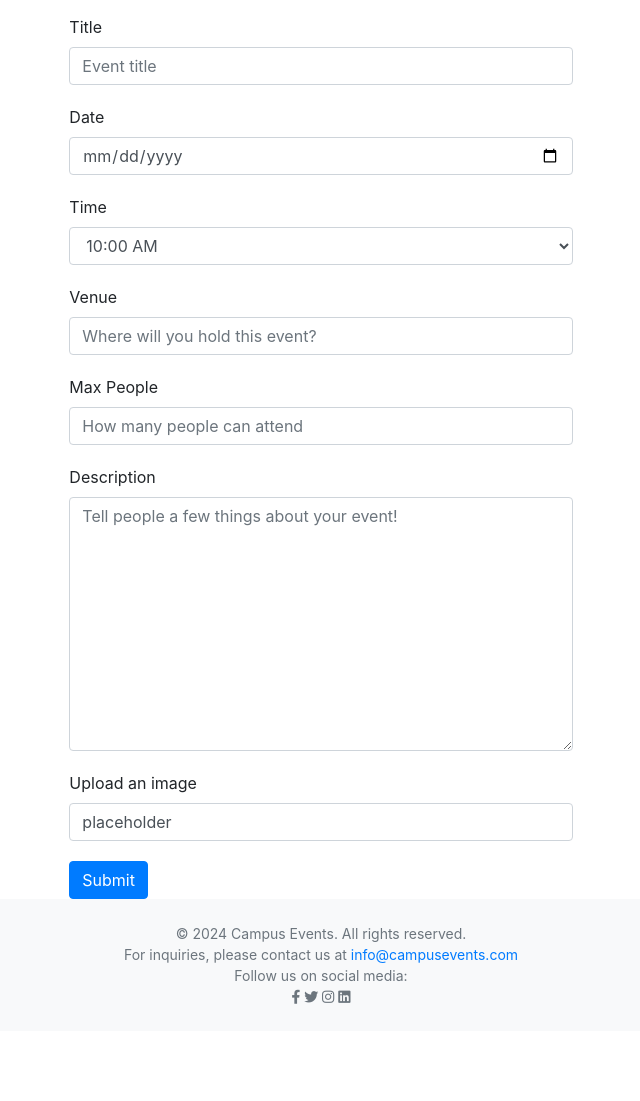
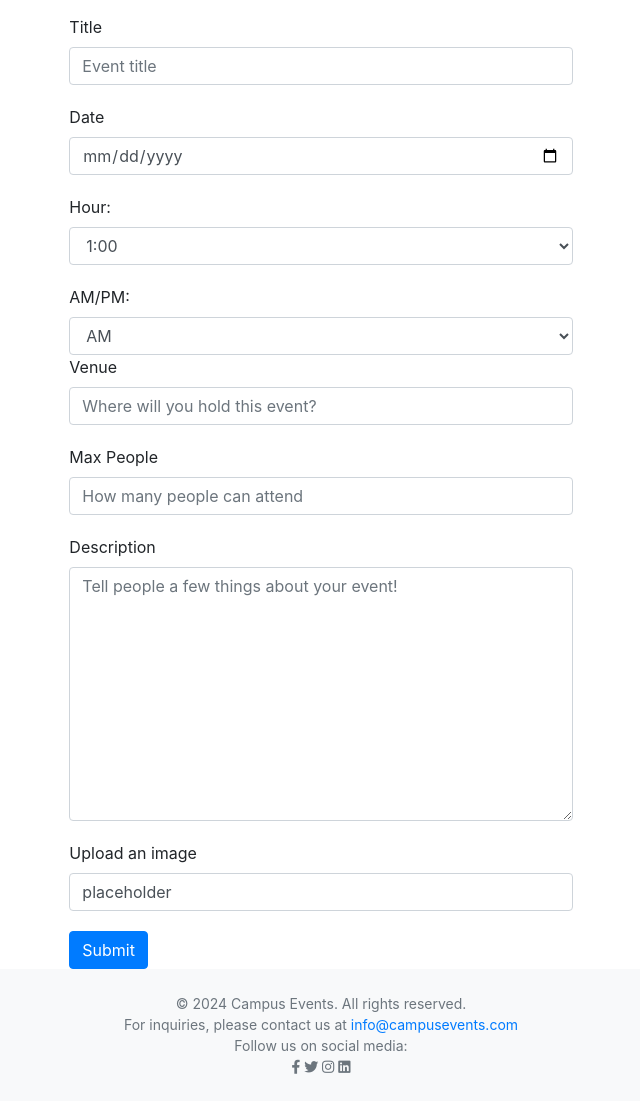
Before and after one commit to jomazzei/campus-connect, a Django app: page /create/ in a window 1280 px wide. Shown: the part 241-1342 px from the top of the page, without its empty margins (319-959 px from the left). Before the commit the page ends 1245 px from the top, so only its background shows below. Run offline with Django 4.2, Linux system fonts and the light colour scheme; the visitor is signed in with stand-in values (Sample User, id 1); some libraries are stand-ins or nearby versions.

Commit message:
Cannot fix the time part of the form. Will ask Coding Coach

```diff
--- a/campusconnect/settings.py
+++ b/campusconnect/settings.py
@@ -114,6 +114,10 @@ if "DEBUG" in os.environ:
             'NAME': BASE_DIR / 'db.sqlite3',
         }
     }
+# Testing database
+elif 'test' in sys.argv:
+    DATABASES['default']['ENGINE'] = 'django.db.backends.sqlite3'
+
 # If Debug = False, it will instead connect to the live hosted ESQL database for production deployment
 else:
     DATABASES = {
--- a/event/forms.py
+++ b/event/forms.py
@@ -10,7 +10,7 @@ class CreateEventForm(forms.ModelForm):
     """
     class Meta:
         model = Event
-        fields = ("title","content","venue","event_host_date","event_host_time","max_people","featured_image",)
+        fields = ("title","content","venue","event_host_date","event_host_time","event_host_time_AMPM","max_people","featured_image",)
         widgets = {
             'event_host_date': forms.DateInput(attrs={'type': 'date', 'class': 'form-control'}),
         }
--- a/event/models.py
+++ b/event/models.py
@@ -5,6 +5,26 @@ from django.contrib.auth.models import User
 
 # Create your models here.
 class Event(models.Model):
+    TIME_CHOICES_12H = [
+    (1, "1:00"),
+    (2, "2:00"),
+    (3, "3:00"),
+    (4, "4:00"),
+    (5, "5:00"),
+    (6, "6:00"),
+    (7, "7:00"),
+    (8, "8:00"),
+    (9, "9:00"),
+    (10, "10:00"),
+    (11, "11:00"),
+    (12, "12:00")
+    ]
+
+    TIME_AMPM = [
+    ("AM", "AM"),
+    ("PM", "PM")
+    ]
+
     # Name of the event
     title = models.CharField(max_length=200, unique=True)
     # URL field
@@ -12,7 +32,8 @@ class Event(models.Model):
     # The date the event is held
     event_host_date = models.DateTimeField()
     # Time of event
-    event_host_time = models.TimeField()
+    event_host_time = models.IntegerField(choices=TIME_CHOICES_12H, default=1)
+    event_host_time_AMPM = models.CharField(max_length=2, choices=TIME_AMPM, default="AM")
     # Where the event is held
     venue = models.CharField(max_length=200)
     # Organizer is the user account that created event post
--- a/event/templates/event/form_create_event.html
+++ b/event/templates/event/form_create_event.html
@@ -8,6 +8,19 @@
     <div class="row">
         <div class="col-md-8 offset-md-2">
             <h2 class="text-center mb-4">Create Event</h2>
+
+            {% if event_form.errors %}
+            <div class="alert alert-danger">
+                <strong>Error:</strong> Please correct the following errors:
+                <ul>
+                    {% for field, errors in event_form.errors.items %}
+                    {% for error in errors %}
+                    <li>{{ field }}: {{ error }}</li>
+                    {% endfor %}
+                    {% endfor %}
+                </ul>
+            </div>
+            {% endif %}
 
             {% if user.is_authenticated %}
             <form method="post">
@@ -20,24 +33,49 @@
 
                 <div class="form-group">
                     <label for="date">Date</label>
-                    {{ event_form.event_host_date }}
+                    {% render_field event_form.event_host_date class="form-control" %}
                 </div>
 
                 <div class="form-group">
-                    <label for="time">Time</label>
-                    <select class="form-control" id="time" name="event_time">
-                        <option>10:00 AM</option>
-                        <option>11:00 AM</option>
-                        <option>12:00 PM</option>
-                        <option>13:00 PM</option>
-                        <option>14:00 PM</option>
-                        <option>15:00 PM</option>
-                        <option>16:00 PM</option>
-                        <option>17:00 PM</option>
-                        <option>18:00 PM</option>
-                        <option>19:00 PM</option>
-                        <option>20:00 PM</option>
-                        <option>21:00 PM</option>
+                    <!-- SPLIT MODEL INPUTS INTO 2 DIFFERENT ENTRIES: HOURS & AMPM -->
+                    <label for="hour">Hour:</label>
+                    <select name="time_hour" id="hour" class="form-control">
+                        {% for choice in time_hour %}
+                        <option value="{{ choice.0 }}">{{ choice.1 }}</option>
+                        {% endfor %}
+                    </select>
+
+                        <!-- SPLIT AND THEN CONCATENATE HOUR AND AMPM STRINGS -->
+                    <!-- <input type="text" id="time" class="form-control" name="event_time">
+                    <label for="am-pm">Select:</label>
+                    <select class="form-control" id="am-pm" name="event_AMPM">
+                        <option value="AM">AM</option>
+                        <option value="PM">PM</option> -->
+
+                            <!-- ORIGINAL FORM DESIGN -->
+                    <!-- <select class="form-control" id="time" name="event_time">
+                        <option value="10:00:00">10:00 AM</option>
+                        <option value="11:00:00">11:00 AM</option>
+                        <option value="12:00:00">12:00 PM</option>
+                        <option value="13:00:00">13:00 PM</option>
+                        <option value="14:00:00">14:00 PM</option>
+                        <option value="15:00:00">15:00 PM</option>
+                        <option value="16:00:00">16:00 PM</option>
+                        <option value="17:00:00">17:00 PM</option>
+                        <option value="18:00:00">18:00 PM</option>
+                        <option value="19:00:00">19:00 PM</option>
+                        <option value="20:00:00">20:00 PM</option>
+                        <option value="21:00:00">21:00 PM</option>
+                    </select> -->
+                </div>
+
+                <!-- SPLIT MODEL INPUTS INTO 2 DIFFERENT ENTRIES: HOURS & AMPM -->
+                <div>
+                    <label for="ampm">AM/PM:</label>
+                    <select id="ampm" name="ampm" class="form-control">
+                        {% for choice in time_ampm %}
+                        <option value="{{ choice.0 }}">{{ choice.1 }}</option>
+                        {% endfor %}
                     </select>
                 </div>
 
@@ -66,6 +104,7 @@
                 <p>Please log in to post your event</p>
             </form>
             {% endif %}
+
         </div>
     </div>
 </div>
--- a/event/views.py
+++ b/event/views.py
@@ -4,6 +4,8 @@ from django.views import generic
 from .models import Event
 from django.contrib import messages
 from .forms import CreateEventForm
+from datetime import datetime
+
 
 
 # Create your views here.
@@ -38,20 +40,32 @@ def event_detail(request):
 
 # View to handle the Create Event page
 def create_event(request):
+    event_form = CreateEventForm()
+    time_hour = Event.TIME_CHOICES_12H
+    time_ampm = Event.TIME_AMPM
+
+    # I've tried strptime, I've splitting the inputs in 2 different ways, 1 as model CHOICES, 1 as creating 2 string
+    # inputs in the form, getting them with request.POST.get() and combining them then formatting with strptime.
+    # Nothing has worked.
+    # Constant error "this field is required" no matter the format of the input
+
     if request.method == "POST":
         event_form = CreateEventForm(request.POST)
+
         if event_form.is_valid():
-            print("SUCCESS")
             event = event_form.save(commit=False)
             event.organizer = request.user
-            event.event_host_time = request.POST.get("event_time")
+
             event.save()
             messages.add_message(request, messages.SUCCESS, "You have created an event")
             return HttpResponseRedirect("success/")
-    else:
-        event_form = CreateEventForm()
 
-    return render(request, "event/form_create_event.html", {"event_form":event_form})
+        # Runs if form is invalid
+        else:
+            print("Form fail", event_form.errors)
+            messages.add_message(request, messages.ERROR, "Your form was invalid")
+
+    return render(request, "event/form_create_event.html", {"event_form":event_form, "time_hour":time_hour, "time_ampm":time_ampm})
 
 
 # The page that the user is redirected to on valid form submission
```
Also changed, not shown: event/test_form.py (added, +28 -0 lines), event/migrations/0005_event_event_host_time_ampm_and_more.py (added).
